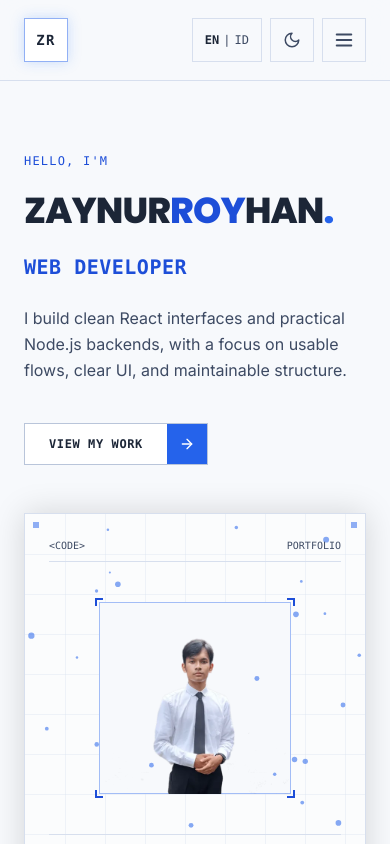
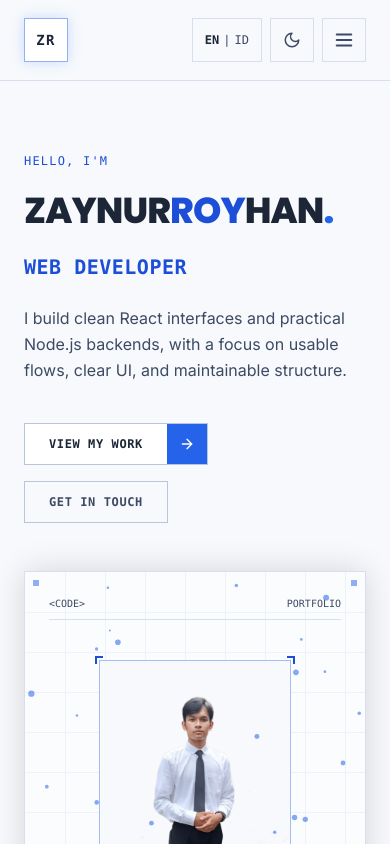
Before and after one commit to royhanmh/portfolio, a React (Vite) app: page / in a window 390 px wide. Shown: the top 844 px of the page. Built offline with nearby package versions, Linux system fonts and the light colour scheme.

Commit message:
feat: secondary contact CTA beside hero primary action
Mobile visitors had no contact path above the fold (header CTA
is md+ only). Add an outline-style GET IN TOUCH next to VIEW
MY WORK reusing the existing label and navigator; primary
stays filled so hierarchy holds. Container wraps for 390px.

```diff
--- a/src/components/Hero.jsx
+++ b/src/components/Hero.jsx
@@ -41,7 +41,7 @@ export default function Hero({ onNavigate }) {
           {t("hero.intro")}
         </p>
 
-        <div className="flex items-center gap-4 pt-4">
+        <div className="flex flex-wrap items-center gap-4 pt-4">
           <button
             type="button"
             onClick={() => onNavigate("work")}
@@ -53,6 +53,13 @@ export default function Hero({ onNavigate }) {
             <span className="flex items-center justify-center bg-brand p-3 text-white transition-colors group-hover:bg-brand-bright">
               <ArrowRight size={16} aria-hidden="true" />
             </span>
+          </button>
+          <button
+            type="button"
+            onClick={() => onNavigate("contact")}
+            className="flex items-center border border-edge-strong px-6 py-3 font-mono text-xs font-semibold tracking-wider text-dim transition-colors hover:border-brand hover:text-ink"
+          >
+            {t("about.cta")}
           </button>
         </div>
       </div>
```
